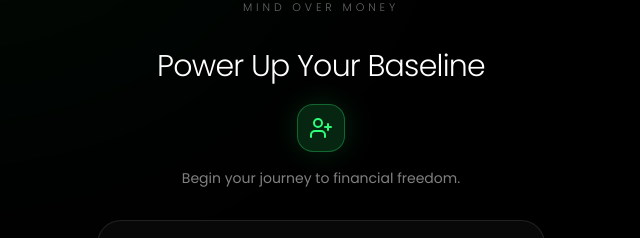
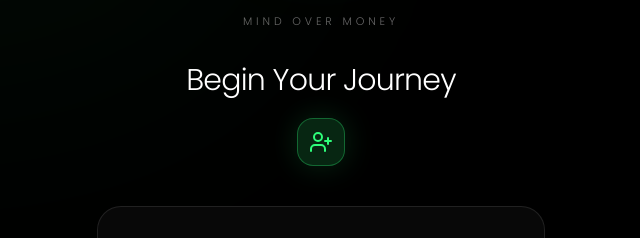
Before and after one commit to npinciak/baseline-base44, a React (Vite) app: page /register in a window 1280 px wide. Shown: the part 280-518 px from the top of the page, without its empty margins (319-959 px from the left). Built offline with nearby package versions, Linux system fonts and the light colour scheme; no server answers; grey boxes are pictures that could not be loaded.

Commit message:
Update register page title and remove subtitle

```diff
--- a/src/pages/Register.jsx
+++ b/src/pages/Register.jsx
@@ -14,8 +14,7 @@ export default function Register() {
   return (
     <AuthLayout
       icon={UserPlus}
-      title="Power Up Your Baseline"
-      subtitle="Begin your journey to financial freedom."
+      title="Begin Your Journey"
       footer={
         <>
           Already have an account?{" "}
```
